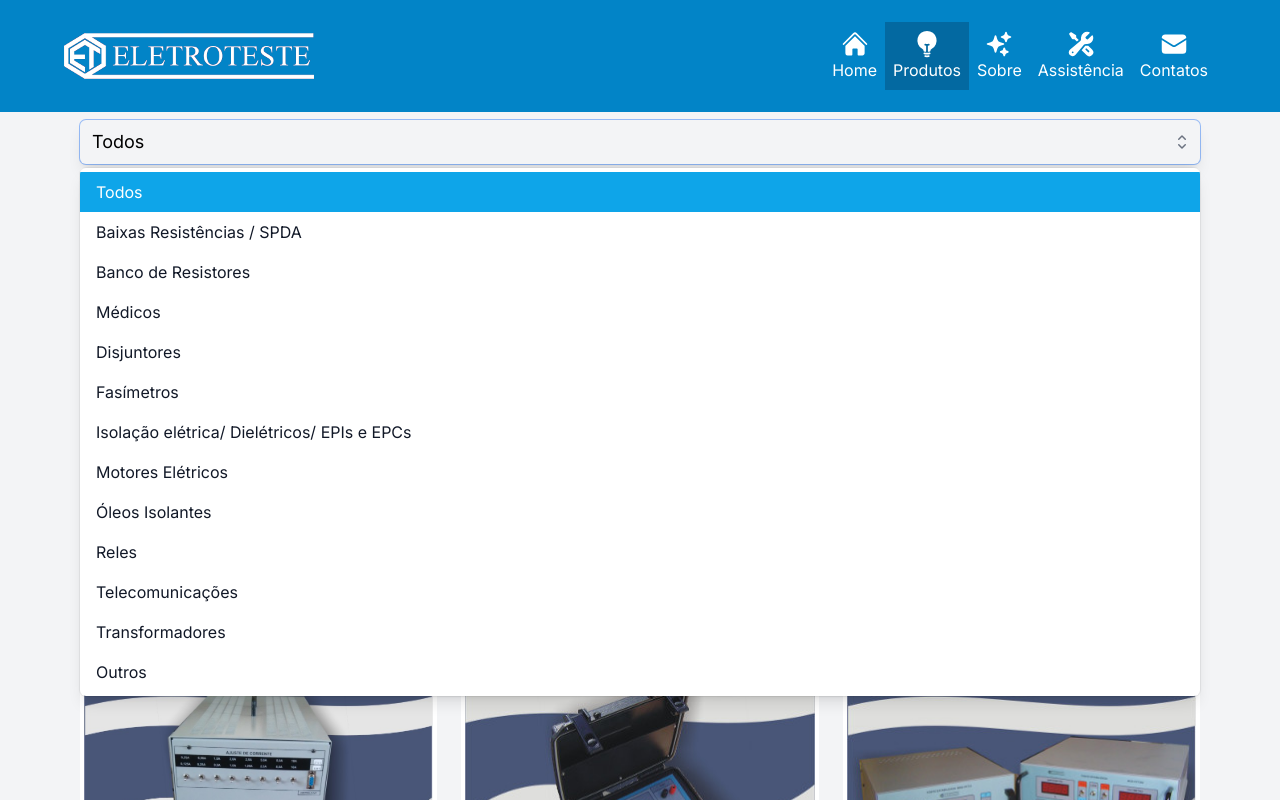
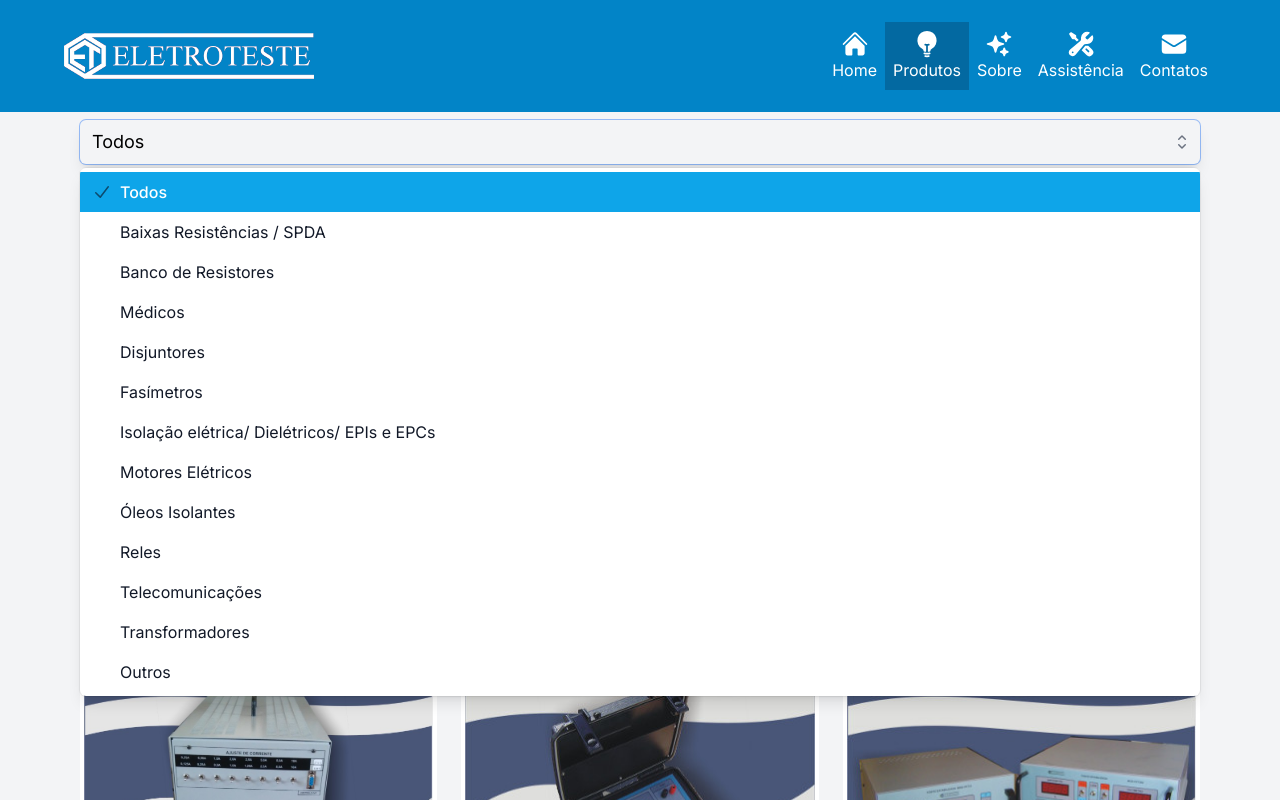
Before and after one commit to FernandoAvellar/eletroteste.com.br, a Next.js app: page /produtos in a window 1280 px wide. Both pictures are taken after a click on the button "Todos". Shown: the top 800 px of the page. Built offline with nearby package versions, Linux system fonts and the light colour scheme.

Commit message:
adição do checkIcon na categoria

```diff
--- a/app/database/produtos-data.js
+++ b/app/database/produtos-data.js
@@ -283,6 +283,26 @@ const produtos = [
   },
 ]
 
+const categorias = [
+  { cat: 'all', name: 'Todos' },
+  { cat: 'baixaResistencia', name: 'Baixas Resistências / SPDA' },
+  { cat: 'bancoResistores', name: 'Banco de Resistores' },
+  { cat: 'medicos', name: 'Médicos' },
+  { cat: 'disjuntores', name: 'Disjuntores' },
+  { cat: 'fasimetros', name: 'Fasímetros' },
+  {
+    cat: 'isolamento',
+    name: 'Isolação elétrica/ Dielétricos/ EPIs e EPCs',
+  },
+  { cat: 'motores', name: 'Motores Elétricos' },
+  { cat: 'oleos', name: 'Óleos Isolantes' },
+  { cat: 'reles', name: 'Reles' },
+  { cat: 'telecom', name: 'Telecomunicações' },
+  { cat: 'trafo', name: 'Transformadores' },
+  { cat: 'outros', name: 'Outros' },
+]
+
 module.exports = {
   produtos,
+  categorias,
 }
--- a/app/produtos/page.js
+++ b/app/produtos/page.js
@@ -2,29 +2,13 @@
 import Produto from '../ui/produto'
 import { Fragment, useState } from 'react'
 import { Listbox, Transition } from '@headlessui/react'
-import { ChevronUpDownIcon } from '@heroicons/react/20/solid'
+import { CheckIcon, ChevronUpDownIcon } from '@heroicons/react/20/solid'
 
 export default function ProdutosPage() {
-  const categorias = [
-    { cat: 'all', name: 'Todos' },
-    { cat: 'baixaResistencia', name: 'Baixas Resistências / SPDA' },
-    { cat: 'bancoResistores', name: 'Banco de Resistores' },
-    { cat: 'medicos', name: 'Médicos' },
-    { cat: 'disjuntores', name: 'Disjuntores' },
-    { cat: 'fasimetros', name: 'Fasímetros' },
-    {
-      cat: 'isolamento',
-      name: 'Isolação elétrica/ Dielétricos/ EPIs e EPCs',
-    },
-    { cat: 'motores', name: 'Motores Elétricos' },
-    { cat: 'oleos', name: 'Óleos Isolantes' },
-    { cat: 'reles', name: 'Reles' },
-    { cat: 'telecom', name: 'Telecomunicações' },
-    { cat: 'trafo', name: 'Transformadores' },
-    { cat: 'outros', name: 'Outros' },
-  ]
-
-  const { produtos } = require('../../app/database/produtos-data.js')
+  const {
+    produtos,
+    categorias,
+  } = require('../../app/database/produtos-data.js')
   const [selectedCategory, setSelectedCategory] = useState(categorias[0])
   const [produtosFiltrados, setProdutosFiltrados] = useState(produtos)
 
@@ -71,12 +55,27 @@ export default function ProdutosPage() {
                     key={categoria.cat}
                     value={categoria}
                     className={({ active }) =>
-                      `relative cursor-default select-none py-2 pl-4 pr-4 ${
+                      `relative cursor-default select-none py-2 pl-10 pr-4 ${
                         active ? 'bg-sky-500 text-white' : 'text-gray-900'
                       }`
                     }
                   >
-                    <span>{categoria.name}</span>
+                    {({ selected }) => (
+                      <>
+                        <span
+                          className={`block truncate ${
+                            selected ? 'font-medium' : 'font-normal'
+                          }`}
+                        >
+                          {categoria.name}
+                        </span>
+                        {selected ? (
+                          <span className="absolute inset-y-0 left-0 flex items-center pl-3 text-sky-900">
+                            <CheckIcon className="h-5 w-5" aria-hidden="true" />
+                          </span>
+                        ) : null}
+                      </>
+                    )}
                   </Listbox.Option>
                 ))}
               </Listbox.Options>
```
